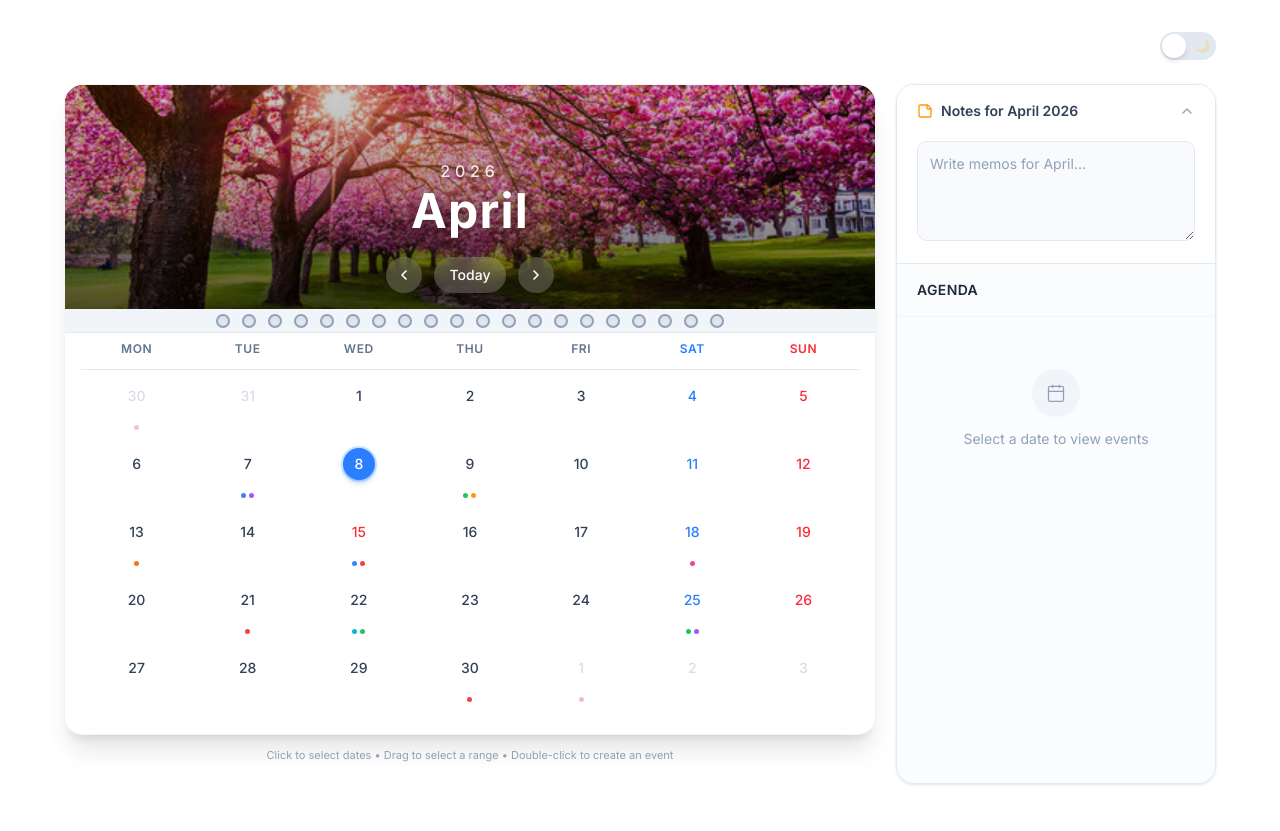
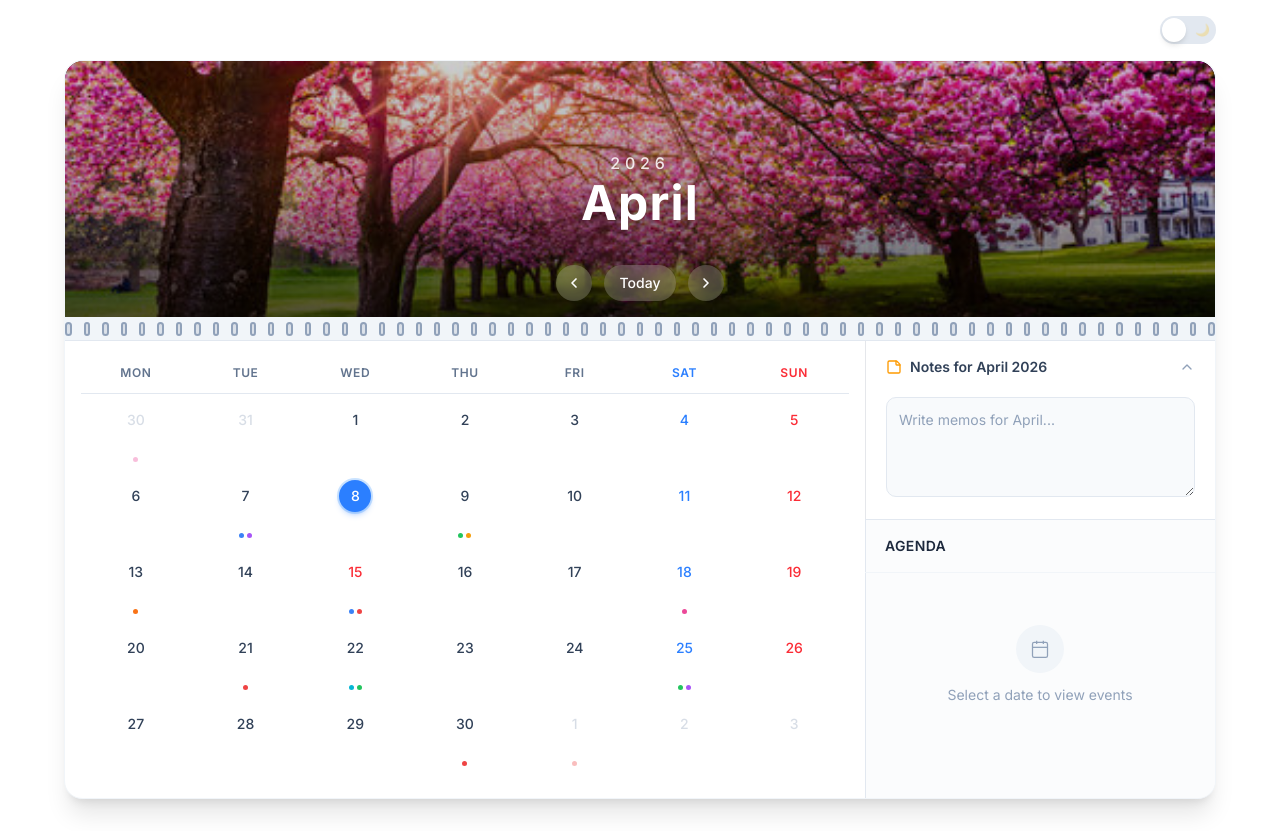
Before and after one commit to 7rikster/Calendar, a Next.js app: page / in a window 1280 px wide. Built offline with nearby package versions, Linux system fonts and the light colour scheme.

Commit message:
Moved the agenda panel to inside of the calendar

```diff
--- a/src/app/globals.css
+++ b/src/app/globals.css
@@ -128,3 +128,24 @@
     @apply font-sans;
   }
 }
+
+@layer utilities {
+  .custom-scrollbar::-webkit-scrollbar {
+    width: 6px;
+  }
+  .custom-scrollbar::-webkit-scrollbar-track {
+    background-color: transparent;
+  }
+  .custom-scrollbar::-webkit-scrollbar-thumb {
+    @apply bg-slate-200 rounded-full;
+  }
+  .dark .custom-scrollbar::-webkit-scrollbar-thumb {
+    @apply bg-slate-700;
+  }
+  .custom-scrollbar::-webkit-scrollbar-thumb:hover {
+    @apply bg-slate-300;
+  }
+  .dark .custom-scrollbar::-webkit-scrollbar-thumb:hover {
+    @apply bg-slate-600;
+  }
+}
--- a/src/components/Calendar/Calendar.tsx
+++ b/src/components/Calendar/Calendar.tsx
@@ -86,8 +86,8 @@ export default function Calendar() {
   }, [hasSelection, rangeSelection]);
 
   return (
-    <div className="w-full max-w-[1200px] mx-auto px-3 sm:px-4 lg:px-6 py-4 sm:py-6 lg:py-8">
-      <div data-toolbar className="flex items-center justify-between mb-4 sm:mb-6">
+    <div className="w-full max-w-[1200px] mx-auto px-3 sm:px-4 lg:px-6 py-4">
+      <div data-toolbar className="flex items-center justify-between mb-4">
         <div className="flex items-center gap-2">
         </div>
         <div className="flex items-center gap-3">
@@ -104,11 +104,10 @@ export default function Calendar() {
         </div>
       </div>
 
-      <div className="flex flex-col lg:flex-row gap-4 lg:gap-5">
-        <div className="flex-1 min-w-0">
       <div className="bg-white dark:bg-slate-800 rounded-2xl shadow-xl dark:shadow-slate-900/50
         overflow-hidden border border-slate-100 dark:border-slate-700/50
         transition-shadow duration-300 hover:shadow-2xl dark:hover:shadow-slate-900/60">
+
         <CalendarHeader
           year={year}
           month={month}
@@ -116,6 +115,9 @@ export default function Calendar() {
           onNextMonth={goToNextMonth}
           onToday={goToToday}
         />
+
+        <div className="flex flex-col lg:flex-row lg:relative">
+          <div className="flex-1 min-w-0">
             <div data-calendar-interactive>
               <CalendarGrid
                 calendarDays={calendarDays}
@@ -137,36 +139,13 @@ export default function Calendar() {
             </div>
           </div>
 
-          <button
-            onClick={() => setAgendaOpen(!agendaOpen)}
-            className="lg:hidden w-full mt-3 h-10 rounded-xl bg-white dark:bg-slate-800
-              border border-slate-200 dark:border-slate-700 shadow-sm
-              text-sm font-medium text-slate-600 dark:text-slate-300
-              flex items-center justify-center gap-2
-              hover:bg-slate-50 dark:hover:bg-slate-700 transition-colors duration-200"
-          >
-            <svg width="16" height="16" viewBox="0 0 24 24" fill="none" stroke="currentColor" strokeWidth="2">
-              <line x1="8" y1="6" x2="21" y2="6" />
-              <line x1="8" y1="12" x2="21" y2="12" />
-              <line x1="8" y1="18" x2="21" y2="18" />
-              <line x1="3" y1="6" x2="3.01" y2="6" />
-              <line x1="3" y1="12" x2="3.01" y2="12" />
-              <line x1="3" y1="18" x2="3.01" y2="18" />
-            </svg>
-            {agendaOpen ? 'Hide Agenda' : 'Show Agenda'}
-          </button>
-
-          <p className="hidden md:block mt-3 text-center text-[11px] text-slate-400 dark:text-slate-500">
-            Click to select dates • Drag to select a range • Double-click to create an event
-          </p>
-        </div>
-
           <div className={`
-          lg:w-[300px] xl:w-[320px] shrink-0
+            lg:w-[320px] xl:w-[350px] shrink-0
             ${agendaOpen ? 'block' : 'hidden'} lg:block
-          transition-all duration-300
+            border-t lg:border-t-0 lg:border-l border-slate-200 dark:border-slate-700/50
+            transition-all duration-300 bg-slate-50/50 dark:bg-slate-900/50
           `}>
-          <div data-calendar-interactive className="lg:sticky lg:top-6 h-auto lg:h-[calc(100vh-6rem)] lg:max-h-[700px]">
+            <div data-calendar-interactive className="h-full lg:absolute lg:inset-y-0 lg:right-0 lg:w-[320px] xl:w-[350px]">
               <AgendaPanel
                 startDate={rangeSelection.startDate}
                 endDate={rangeSelection.endDate}
@@ -181,6 +160,28 @@ export default function Calendar() {
             </div>
           </div>
         </div>
+      </div>
+
+      <div className="mt-4 flex flex-col items-center">
+        <button
+          onClick={() => setAgendaOpen(!agendaOpen)}
+          className="lg:hidden w-full max-w-sm h-10 rounded-xl bg-white dark:bg-slate-800
+            border border-slate-200 dark:border-slate-700 shadow-sm
+            text-sm font-medium text-slate-600 dark:text-slate-300
+            flex items-center justify-center gap-2
+            hover:bg-slate-50 dark:hover:bg-slate-700 transition-colors duration-200"
+        >
+          <svg width="16" height="16" viewBox="0 0 24 24" fill="none" stroke="currentColor" strokeWidth="2" strokeLinecap="round" strokeLinejoin="round">
+            <line x1="8" y1="6" x2="21" y2="6" />
+            <line x1="8" y1="12" x2="21" y2="12" />
+            <line x1="8" y1="18" x2="21" y2="18" />
+            <line x1="3" y1="6" x2="3.01" y2="6" />
+            <line x1="3" y1="12" x2="3.01" y2="12" />
+            <line x1="3" y1="18" x2="3.01" y2="18" />
+          </svg>
+          {agendaOpen ? 'Hide Agenda' : 'Show Agenda'}
+        </button>
+      </div>
 
       <EventModal
         isOpen={modalOpen}
--- a/src/components/Calendar/CalendarCell.tsx
+++ b/src/components/Calendar/CalendarCell.tsx
@@ -69,7 +69,7 @@ const CalendarCell = memo(function CalendarCell({
     <div
       className={`
         relative flex flex-col items-center justify-center pt-1 pb-1 w-full
-        min-h-[48px] sm:min-h-[56px] md:min-h-[68px] h-full
+        min-h-[48px] sm:min-h-[56px] md:min-h-[76px] h-full
         cursor-pointer select-none transition-all duration-150
         ${!isInRange && day.isCurrentMonth ? 'hover:bg-slate-100/80 dark:hover:bg-slate-700/40' : ''}
         ${!day.isCurrentMonth ? 'opacity-35' : ''}
--- a/src/components/Calendar/CalendarGrid.tsx
+++ b/src/components/Calendar/CalendarGrid.tsx
@@ -136,7 +136,7 @@ export default function CalendarGrid({
 
   return (
     <div
-      className="px-2 sm:px-4 pb-3 sm:pb-5 overflow-hidden w-full dark:bg-slate-900/80"
+      className="px-2 sm:px-4 pb-3 sm:pb-5 overflow-hidden w-full dark:bg-slate-900/80 pt-2 lg:pt-4"
       onTouchStart={handleTouchStart}
       onTouchEnd={handleTouchEnd}
     >
--- a/src/components/Calendar/CalendarHeader.tsx
+++ b/src/components/Calendar/CalendarHeader.tsx
@@ -20,7 +20,7 @@ export default function CalendarHeader({
 }: CalendarHeaderProps) {
   return (
     <div className="relative overflow-hidden rounded-t-2xl select-none bg-slate-900">
-      <div className="relative h-40 sm:h-48 md:h-56 overflow-hidden">
+      <div className="relative h-44 sm:h-56 md:h-64 overflow-hidden">
         <AnimatePresence mode="popLayout" initial={false}>
           <motion.img
             key={month}
@@ -100,13 +100,27 @@ export default function CalendarHeader({
         </div>
       </div>
 
-      <div className="relative h-5 sm:h-6 bg-slate-100 dark:bg-slate-900/80 border-b border-slate-200 dark:border-slate-700 flex items-center justify-center gap-[10px] sm:gap-3 overflow-hidden">
+      {/* <div className="relative h-5 sm:h-6 bg-slate-100 dark:bg-slate-900/80 border-b border-slate-200 dark:border-slate-700 flex items-center justify-center gap-[10px] sm:gap-3 overflow-hidden">
         {Array.from({ length: 20 }).map((_, i) => (
           <div
             key={i}
             className="w-3 h-3 sm:w-3.5 sm:h-3.5 rounded-full border-2 border-slate-400 dark:border-slate-500 bg-slate-200 dark:bg-slate-700 shadow-inner"
           />
         ))}
+      </div> */}
+
+      <div className="relative h-5 sm:h-6 bg-slate-100 dark:bg-slate-900/80 border-b border-slate-200 dark:border-slate-700 flex items-center justify-center gap-[10px] sm:gap-3 overflow-hidden">
+        {Array.from({ length: 64 }).map((_, i) => (
+          <div
+            key={i}
+            className={`w-3 h-3 sm:w-3.5 sm:h-3.5 rounded-full border-2 border-slate-400 dark:border-slate-500 bg-slate-200 dark:bg-slate-700 shadow-inner ${
+              i === 48 ? 'hidden md:block lg:hidden' :
+              i >= 38 ? 'hidden md:block' :
+              i >= 22 ? 'hidden sm:block' :
+              'block'
+            }`}
+          />
+        ))}
       </div>
     </div>
   );
--- a/src/components/sidebar/agendaPanel.tsx
+++ b/src/components/sidebar/agendaPanel.tsx
@@ -106,13 +106,12 @@ export default function AgendaPanel({
   const isRange = startDate && endDate && formatDateKey(startDate) !== formatDateKey(endDate);
 
   return (
-    <div className="flex flex-col h-full bg-slate-50/50 dark:bg-slate-900/50 rounded-2xl
-      border border-slate-200 dark:border-slate-800 shadow-sm overflow-hidden">
+    <div className="flex flex-col h-full overflow-hidden">
 
       {/* Monthly Notes Section */}
       <div className="shrink-0 border-b border-slate-200 dark:border-slate-800 bg-white dark:bg-slate-900 transition-all">
         <div
-          className="flex items-center justify-between px-5 py-4 cursor-pointer hover:bg-slate-50 dark:hover:bg-slate-800/50"
+          className="flex items-center justify-between px-5 py-4 cursor-pointer hover:bg-slate-50 dark:hover:bg-slate-800/50 border-l-1 border-gray-200"
           onClick={() => setShowNotes(!showNotes)}
         >
           <div className="flex items-center gap-2 text-slate-700 dark:text-slate-300 font-semibold text-sm">
@@ -128,11 +127,11 @@ export default function AgendaPanel({
               animate={{ height: 'auto', opacity: 1 }}
               exit={{ height: 0, opacity: 0 }}
               transition={{ duration: 0.3, ease: 'easeInOut' }}
-              className="overflow-hidden"
+              className="overflow-hidden border-l-1 border-gray-200"
             >
               <div className="px-5 pb-4 pt-1">
                 <textarea
-                  className="w-full min-h-[100px] resize-y bg-slate-50 dark:bg-slate-800
+                  className="w-full min-h-[100px] resize-y bg-slate-50 dark:bg-slate-800 custom-scrollbar
                     border border-slate-200 dark:border-slate-700 rounded-lg p-3 text-sm
                     text-slate-700 dark:text-slate-300 placeholder:text-slate-400
                     focus:outline-none focus:ring-2 focus:ring-amber-500/50 focus:border-amber-500/50"
@@ -159,7 +158,7 @@ export default function AgendaPanel({
         )}
       </div>
 
-      <div className="flex-1 overflow-y-auto px-4 sm:px-5 py-3 space-y-2">
+      <div className="flex-1 overflow-y-auto custom-scrollbar px-4 sm:px-5 py-3 space-y-2">
         {!hasSelection && (
           <div className="flex flex-col items-center justify-center py-10 text-center">
             <div className="w-12 h-12 rounded-full bg-slate-100 dark:bg-slate-700 flex items-center justify-center mb-3">
```
Lines whose indentation alone changed are shown as unchanged.
